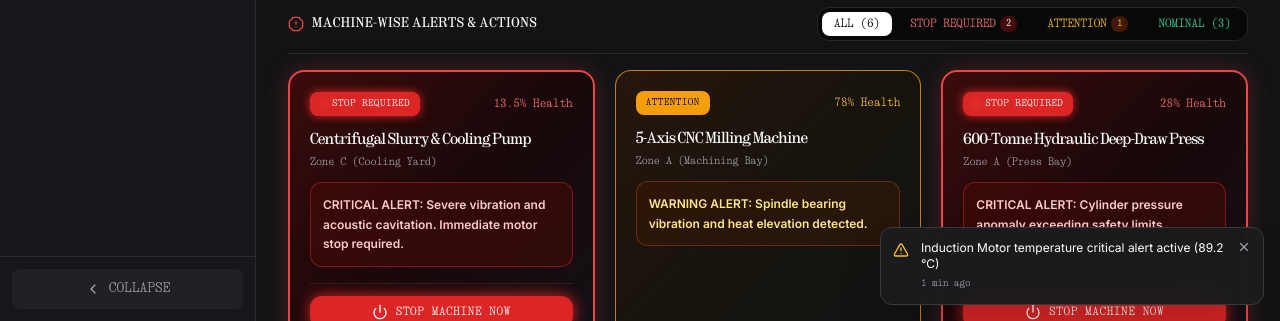
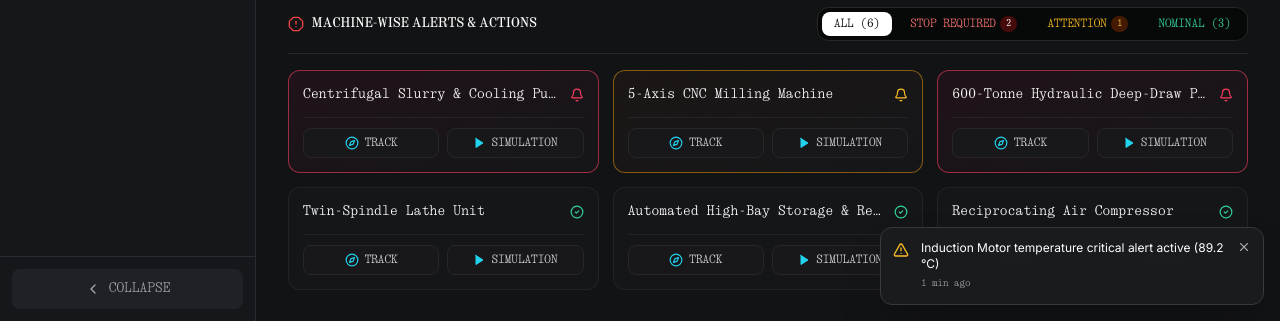
Before and after one commit to 123priyanshu123/INDUSTRIAL-SENSE, a React (Vite) app in the folder frontend/: page /manual-testing in a window 1280 px wide. Shown: the part 479-800 px from the top of the page. Built offline with nearby package versions, Linux system fonts and the light colour scheme; no server answers.

Commit message:
Refactor manual testing cards: compact size, minimal glow, inline small alarm icon with machine name, remove zone and alert description

```diff
--- a/frontend/src/pages/ManualTestingPage.tsx
+++ b/frontend/src/pages/ManualTestingPage.tsx
@@ -14,6 +14,7 @@ import {
   ChevronRight,
   Cpu,
   Power,
+  Bell,
 } from 'lucide-react';
 import { MACHINE_REGISTRY } from '../data/machineRegistry';
 import { useAppStore } from '../store/appStore';
@@ -408,97 +409,45 @@ export const ManualTestingPage: React.FC = () => {
         </div>
 
         {/* Machine Alert Cards Grid */}
-        <div className="grid grid-cols-1 md:grid-cols-2 lg:grid-cols-3 gap-5">
+        <div className="grid grid-cols-1 sm:grid-cols-2 lg:grid-cols-3 gap-3.5">
           {filteredAlerts.map((item) => {
             const isStop = item.status === 'STOP_REQ';
             const isWarn = item.status === 'WARNING';
-            const isNominal = item.status === 'NOMINAL';
 
             return (
               <div
                 key={item.id}
-                className={`rounded-2xl p-5 flex flex-col justify-between transition-all relative overflow-hidden ${
+                className={`rounded-xl p-3.5 flex flex-col justify-between transition-all bg-[#151619] border ${
                   isStop
-                    ? 'border-2 border-red-500 bg-gradient-to-br from-red-950/80 via-[#18080a] to-[#121218] shadow-[0_0_25px_rgba(239,68,68,0.25)]'
+                    ? 'border-rose-500/60 bg-gradient-to-br from-rose-950/20 to-[#151619]'
                     : isWarn
-                    ? 'border border-amber-500/80 bg-gradient-to-br from-amber-950/40 via-[#16140c] to-[#121218]'
-                    : 'border border-zinc-800 bg-[#121218]'
+                    ? 'border-amber-500/50 bg-gradient-to-br from-amber-950/15 to-[#151619]'
+                    : 'border-zinc-800/80 hover:border-zinc-700'
                 }`}
               >
-                <div>
-                  {/* Top Header: Badge & Health */}
-                  <div className="flex items-center justify-between gap-2 mb-3">
-                    <span
-                      className={`px-2.5 py-1 rounded-lg text-[10px] font-bold uppercase tracking-wider flex items-center gap-1.5 ${
-                        isStop
-                          ? 'bg-red-600 text-white shadow-[0_0_10px_#dc2626]'
-                          : isWarn
-                          ? 'bg-amber-500 text-black'
-                          : 'bg-emerald-500/20 text-emerald-400 border border-emerald-500/40'
-                      }`}
-                    >
-                      {isStop && <span className="w-1.5 h-1.5 rounded-full bg-white animate-ping" />}
-                      <span>
-                        {item.stopped
-                          ? 'SHUT DOWN SAFELY'
-                          : isStop
-                          ? 'STOP REQUIRED'
-                          : isWarn
-                          ? 'ATTENTION'
-                          : 'NOMINAL'}
-                      </span>
-                    </span>
-
-                    <span
-                      className={`text-xs font-bold ${
-                        isStop ? 'text-red-400' : isWarn ? 'text-amber-400' : 'text-emerald-400'
-                      }`}
-                    >
-                      {item.healthScore}% Health
+                {/* Machine Name & Small Alarm Icon in the same line */}
+                <div className="flex items-center justify-between gap-2">
+                  <h3 className="font-mono text-sm font-bold text-white truncate" title={item.name}>
+                    {item.name}
+                  </h3>
+                  <span className="shrink-0 flex items-center">
+                    {isStop ? (
+                      <Bell className="w-3.5 h-3.5 text-rose-500" />
+                    ) : isWarn ? (
+                      <Bell className="w-3.5 h-3.5 text-amber-400" />
+                    ) : (
+                      <CheckCircle2 className="w-3.5 h-3.5 text-emerald-400" />
+                    )}
                   </span>
                 </div>
 
-                  {/* Machine Name & Zone */}
-                  <div className="mb-3">
-                    <h3 className="text-base font-bold text-white tracking-tight">
-                      {item.name}
-                    </h3>
-                    <div className="text-[11px] text-zinc-400 mt-0.5">{item.zone}</div>
-                  </div>
-
-                  {/* Pure Alert Message (No Technical Jargon) */}
-                  <div
-                    className={`p-3 rounded-xl mb-4 font-sans text-xs font-semibold leading-relaxed ${
-                      isStop
-                        ? 'bg-red-950/60 border border-red-800/80 text-red-200'
-                        : isWarn
-                        ? 'bg-amber-950/40 border border-amber-800/60 text-amber-200'
-                        : 'bg-zinc-900 border border-zinc-800 text-zinc-300'
-                    }`}
-                  >
-                    {item.stopped ? 'System has been isolated and powered down safely.' : item.alertTitle}
-                  </div>
-                </div>
-
                 {/* Machine-Wise Action Buttons: Track & Simulation */}
-                <div className="flex flex-col gap-2 pt-3 border-t border-zinc-800/80">
-                  {/* Emergency Stop Button if Stop Required */}
-                  {isStop && !item.stopped && (
-                    <button
-                      onClick={() => handleStopMachine(item.id, item.name)}
-                      className="w-full py-2 px-3 rounded-xl bg-red-600 hover:bg-red-700 text-white font-bold text-xs uppercase tracking-wider flex items-center justify-center gap-2 shadow-[0_0_15px_#dc2626] transition-all cursor-pointer"
-                    >
-                      <Power className="w-4 h-4" />
-                      <span>STOP MACHINE NOW</span>
-                    </button>
-                  )}
-
-                  <div className="grid grid-cols-2 gap-2">
+                <div className="grid grid-cols-2 gap-2 mt-3 pt-2.5 border-t border-zinc-800/80 font-mono text-xs">
                   {/* Track Button */}
                   <button
                     onClick={() => navigate('/dashboard')}
-                      className="py-2 px-3 rounded-xl bg-zinc-900 hover:bg-zinc-800 text-zinc-200 hover:text-white border border-zinc-700 font-bold text-xs flex items-center justify-center gap-1.5 transition-all cursor-pointer"
-                      title="Track spatial position on factory map"
+                    className="py-1.5 px-2.5 rounded-lg bg-zinc-900 hover:bg-zinc-800 text-zinc-300 hover:text-white border border-zinc-800 hover:border-zinc-700 font-bold flex items-center justify-center gap-1.5 transition-all cursor-pointer"
+                    title="Track spatial location on factory map"
                   >
                     <Compass className="w-3.5 h-3.5 text-cyan-400" />
                     <span>TRACK</span>
@@ -507,13 +456,12 @@ export const ManualTestingPage: React.FC = () => {
                   {/* Simulation Button */}
                   <Link
                     to={`/analytics/${item.id}`}
-                      className="py-2 px-3 rounded-xl bg-red-700 hover:bg-red-800 text-white font-bold text-xs flex items-center justify-center gap-1.5 transition-all text-center shadow-sm"
+                    className="py-1.5 px-2.5 rounded-lg bg-zinc-900 hover:bg-zinc-800 text-zinc-300 hover:text-white border border-zinc-800 hover:border-cyan-500/50 font-bold flex items-center justify-center gap-1.5 transition-all text-center"
                     title="Open Kinematic Twin & CAD Simulation"
                   >
-                      <Play className="w-3.5 h-3.5 fill-current" />
+                    <Play className="w-3 h-3 text-cyan-400 fill-current" />
                     <span>SIMULATION</span>
                   </Link>
-                  </div>
                 </div>
               </div>
             );
```
Lines whose indentation alone changed are shown as unchanged.
